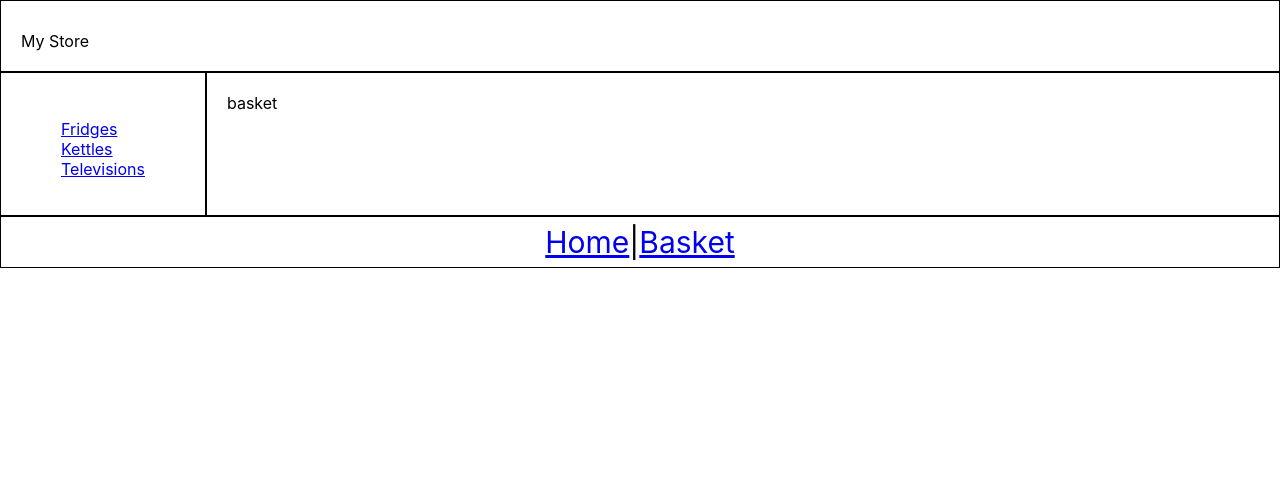
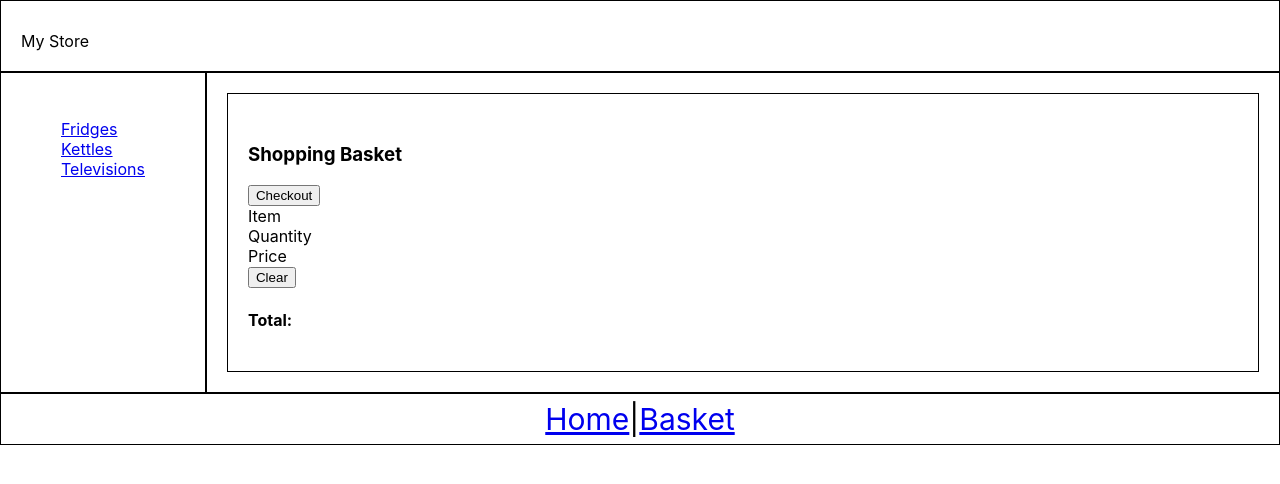
Before and after one commit to IvanKent/react-store, a React (Create React App) app: page /basket in a window 1280 px wide. Shown: the top 484 px of the page. Built offline with nearby package versions, Linux system fonts and the light colour scheme; data requests are answered from the project's data file; the HTML template or start-up script is replaced by a standard one.

Commit message:
added basket layout

```diff
--- a/src/components/Basket.js
+++ b/src/components/Basket.js
@@ -1,7 +1,25 @@
 export default function Basket(){
     return (
-        <div>
-            basket
+        <div className="container-fluid">
+            <nav className="navbar bg-body-tertiary">
+                <div className="container-fluid">
+                    <h3 className="navbar-brand">Shopping Basket</h3>
+                    <form className="d-flex">
+                    <button className="btn btn-outline-success">Checkout</button>
+                    </form>
+                </div>
+                <div className="container-fluid text-left">
+                    <div className="row">
+                        <div className="col">Item</div>
+                        <div className="col">Quantity</div>
+                        <div className="col">Price</div>
+                    </div>
+                </div>
+                <div className="d-flex">
+                    <button>Clear</button>
+                    <h4>Total:</h4>
+                </div>
+            </nav>
         </div>
     )
 }
--- a/src/contexts/CartContext.js
+++ b/src/contexts/CartContext.js
@@ -8,12 +8,43 @@ const initialState = {cartItems: []}
 
 export default function CartContextProvider({children}) {
     const [state, dispatch] = useReducer(CartReducer, initialState)
+
+    //adds an item in the cart
     const addProduct = (payload) => {
         dispatch({type: 'ADD', payload})
     }
+    //removes item in the cart
+    const removeProduct = payload => {
+        dispatch({type: 'REMOVE', payload})
+    }
+    //increase the item quantity in the cart
+    const increaseQty = payload => {
+        dispatch({type: 'INC_QTY', payload})
+    }
+    //decrease item quantity in the cart
+    const decreaseQty = payload => {
+        dispatch({type: 'DEC_QTY', payload})
+    }
 
+    //removes all the items in the cart
+    const clearBasket = payload => {
+        dispatch({type: 'CLEAR', payload: undefined})
+    }
+
+    //retrieves the items from the basket
+    const getItems = () => {
+        return state.cartItems;
+    }
+
+    //expose all the methods in the provider
+    //where it can be used within the application
     const contextValues = {
         addProduct,
+        removeProduct,
+        increaseQty,
+        decreaseQty,
+        clearBasket,
+        getItems,
         ...state
     }
 
--- a/src/contexts/CartReducer.js
+++ b/src/contexts/CartReducer.js
@@ -3,22 +3,42 @@
 export default function CartReducer(state, action){
     debugger;
 
+    let index = -1;
+
+    if(action.payload)
+        index = state.cartItems.findIndex(x => x.id ===action.payload.id)
+
     switch(action.type){
         case "ADD":
-            const index = state.cartItems.findIndex(x => x.id ===action.payload.id)
-
+        case "INC_QTY":
             if(index === -1){
                 state.cartItems.push({...action.payload, quantity: 1})
             }else{
+                //adds item quantity in the cart
                 state.cartItems[index].quantity++;
             }
-
-            return state;
+            break;
 
         case "REMOVE":
-            return state;
+            if(index>-1){
+                //removes item in the cart
+                state.cartItems.splice(index,1)
+            }
+            break;
+
+        case 'DEC_QTY':
+            if(index > -1){
+                //decrease item quantity in the cart
+                state.cartItems[index].quantity--;
+            }
+            break;
+
+        case 'CLEAR':
+            //removes all the items in the cart
+            state.cartItems = [];
+            break;
 
         default:
-            return state;
     }
+    return state;
 }
```
